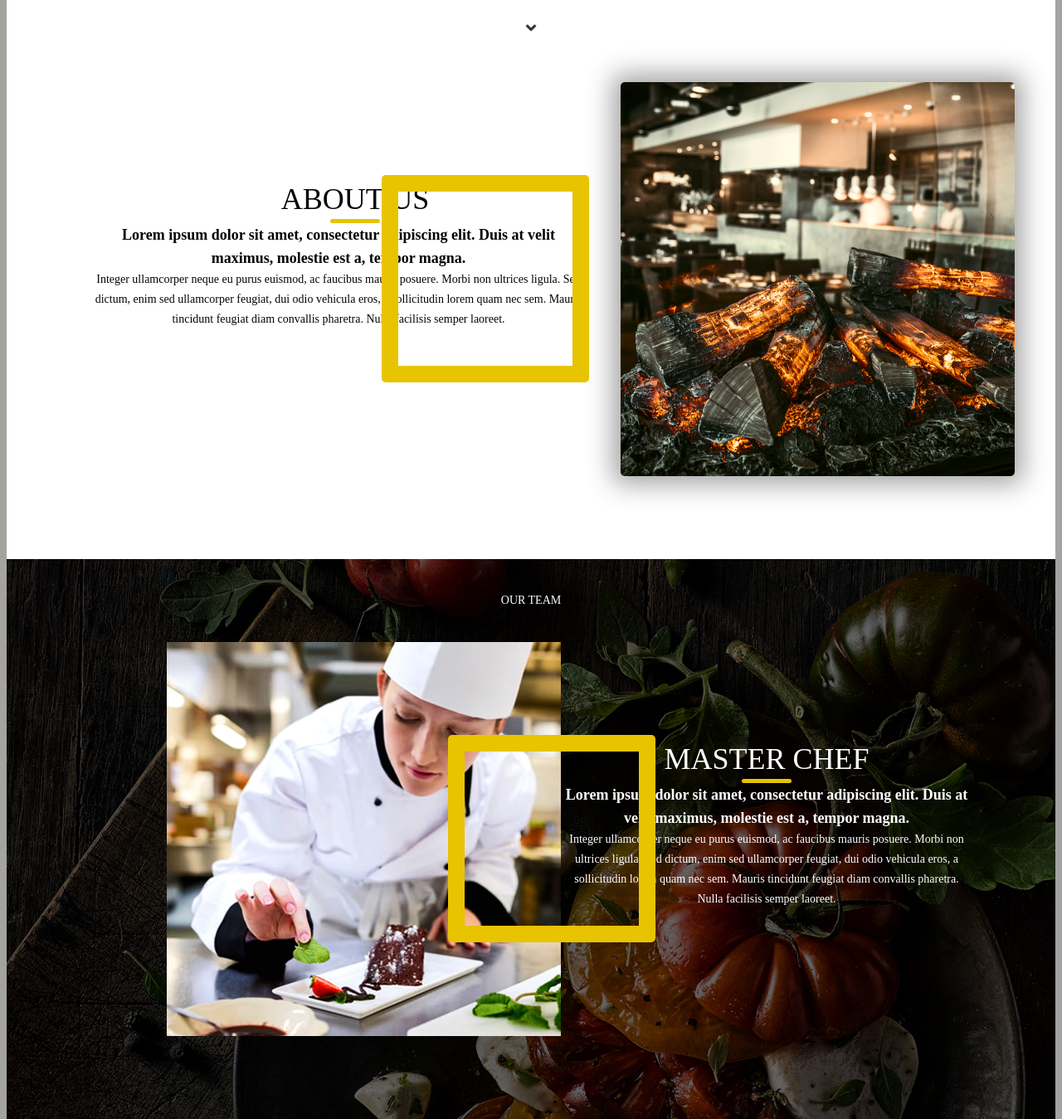
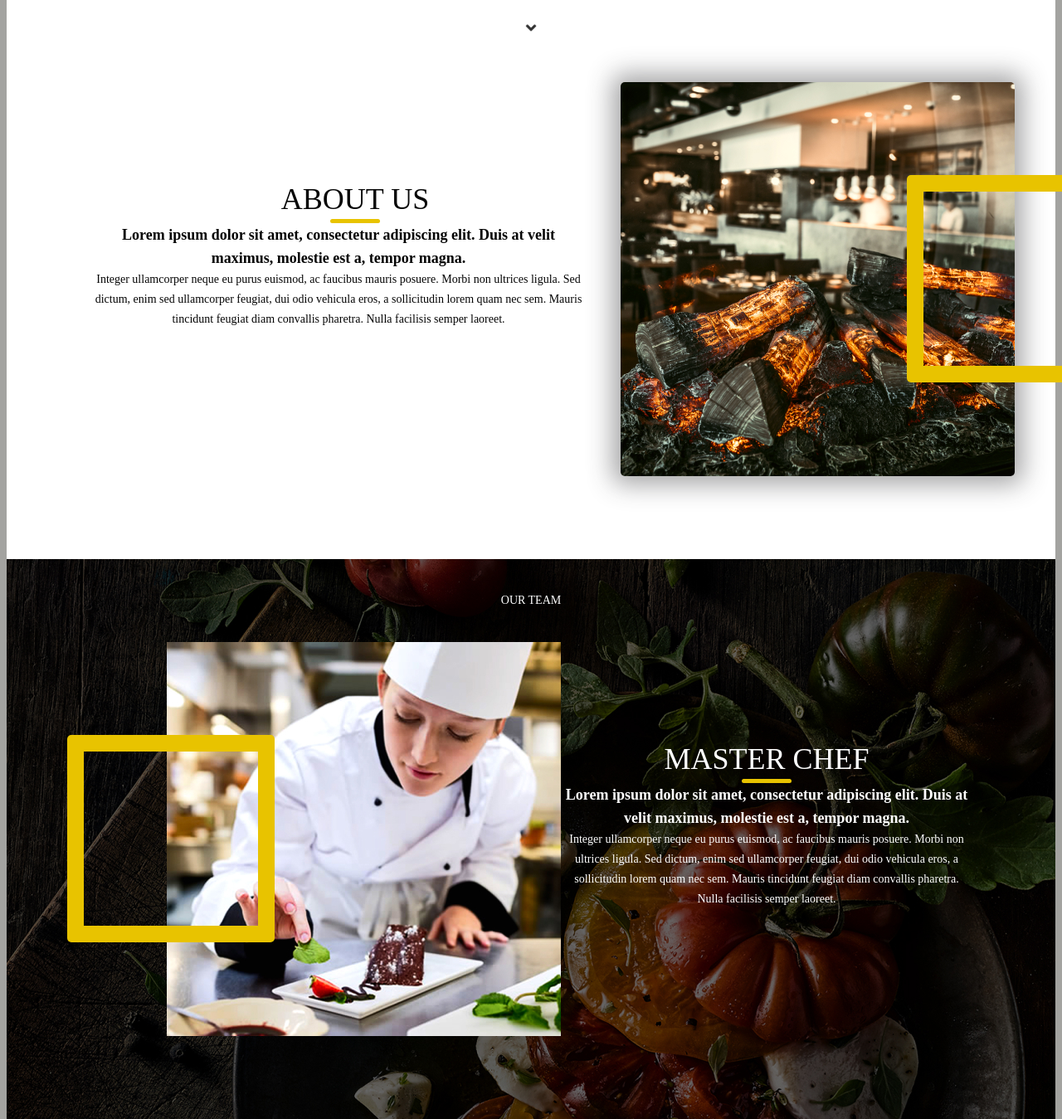
Before and after one commit to Klavdia27/Hungry-People, a plain HTML site: page index.html in a window 1280 px wide. Shown: the part 809-2158 px from the top of the page at 83% size. Drawn offline with nearby package versions, Linux system fonts and the light colour scheme.

Commit message:
changed rectangle

```diff
--- a/css/style.css
+++ b/css/style.css
@@ -172,6 +172,7 @@ p.vertical {
 }
 .about-left {
   width: 50%;
+  position: relative;
 }
 .about-title {
   margin-top: 117px;
@@ -197,6 +198,7 @@ p.vertical {
 }
 .about-right {
   width: 50%;
+  position: relative;
 }
 .about-img,
 .book-img {
@@ -205,10 +207,9 @@ p.vertical {
   border-radius: 5px;
   box-shadow: 0px 0px 30px 10px rgb(157 157 158 / 92%);
 }
-.about-rectangle,
-.master-rectangle {
+.about-rectangle {
   margin-top: 112px;
-  right: 570px;
+  right: 45px;
   position: absolute;
   width: 250px;
   height: 250px;
@@ -218,6 +219,14 @@ p.vertical {
   height: 675px;
   background-image: url("../img/special.jpg");
 }
+.master-rectangle {
+  margin-top: 112px;
+  left: -120px;
+  position: absolute;
+  width: 250px;
+  height: 250px;
+  border-radius: 5px;
+}
 .team {
   color: #fff;
   display: flex;
@@ -226,14 +235,7 @@ p.vertical {
   justify-content: center;
   height: 100px;
 }
-.master-rectangle {
-  margin-top: 112px;
-  right: 570px;
-  left: 540px;
-  position: absolute;
-  width: 250px;
-  height: 250px;
-}
+
 .master-img {
   width: 475px;
   height: 475px;
@@ -299,6 +301,7 @@ width: 580px;
 .book-right {
   margin-left: 25px;
   width: 640px;
+  position: relative;
   }
 .book-title {
   margin-top: 62px;
```
